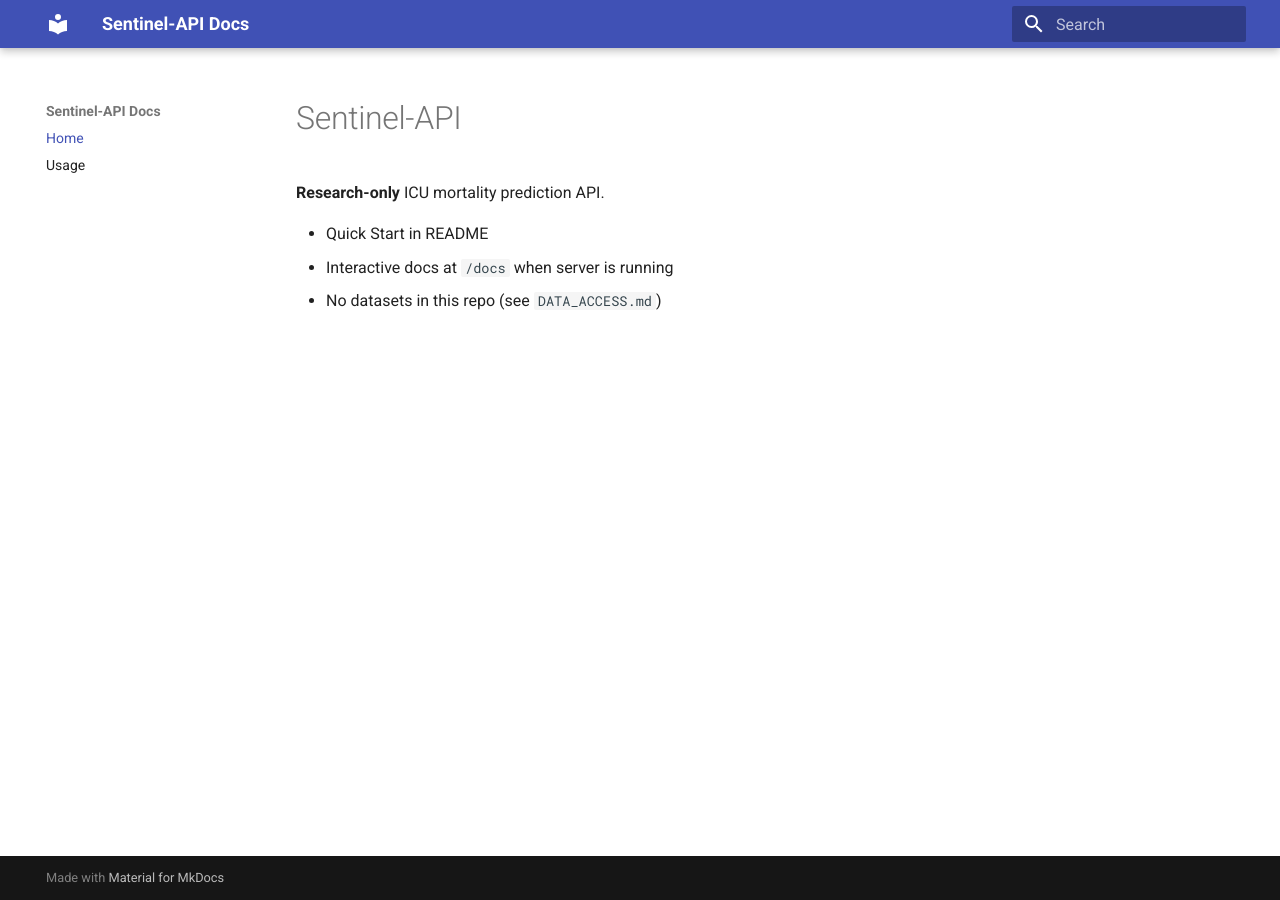
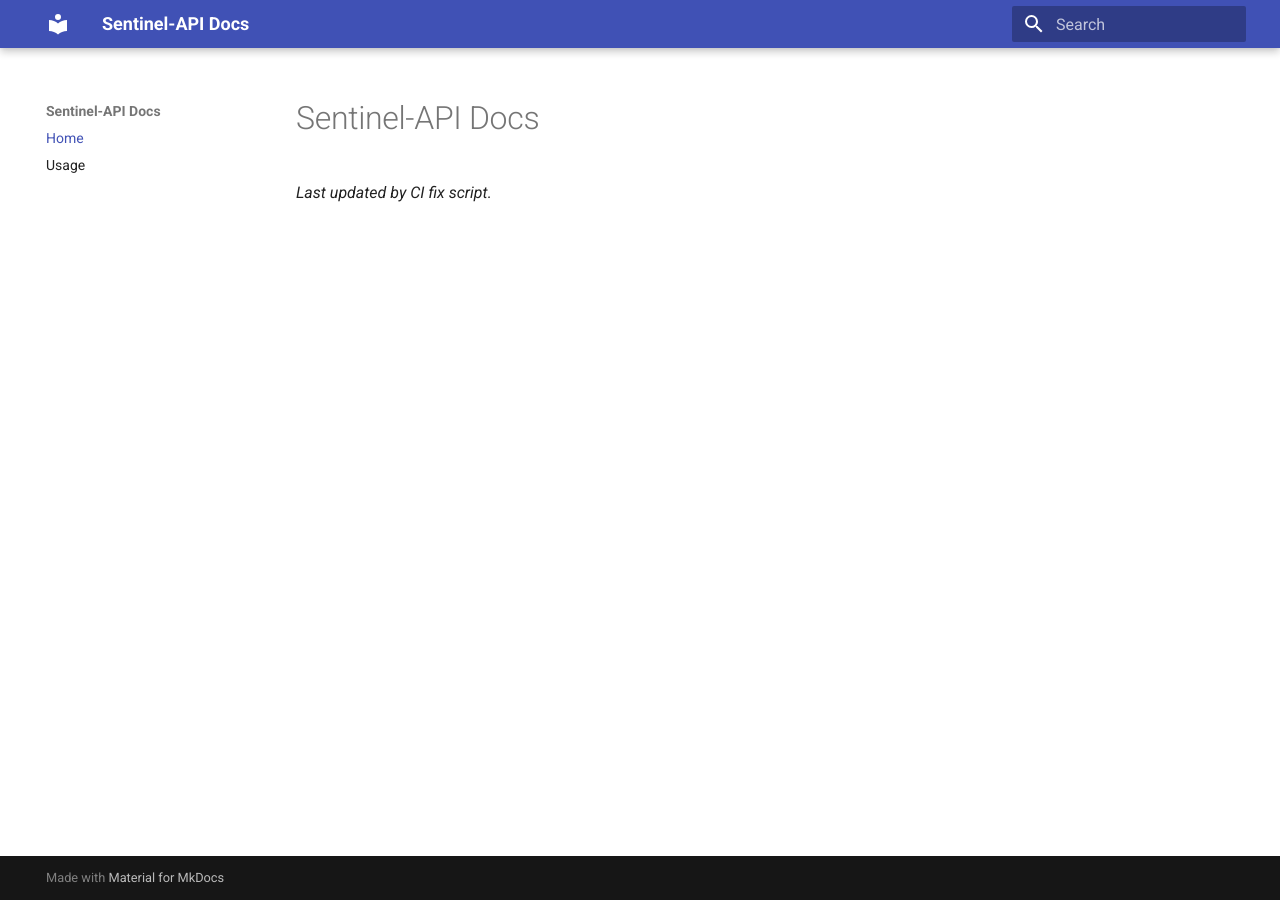
Before and after one commit to Sjtu-Fuxilab/Sentinel-API, an MkDocs documentation site: the page built from docs/index.md, in a window 1280 px wide. Built offline with MkDocs 1.6.1 and Material for MkDocs 9.7.7, drawn with Linux system fonts in a browser that asks for light colours.

Commit message:
docs: touch to retrigger workflows

```diff
--- a/docs/index.md
+++ b/docs/index.md
@@ -1,7 +1,3 @@
-# Sentinel-API
+# Sentinel-API Docs
 
-**Research-only** ICU mortality prediction API.
-
-- Quick Start in README
-- Interactive docs at `/docs` when server is running
-- No datasets in this repo (see `DATA_ACCESS.md`)
+_Last updated by CI fix script._
```
